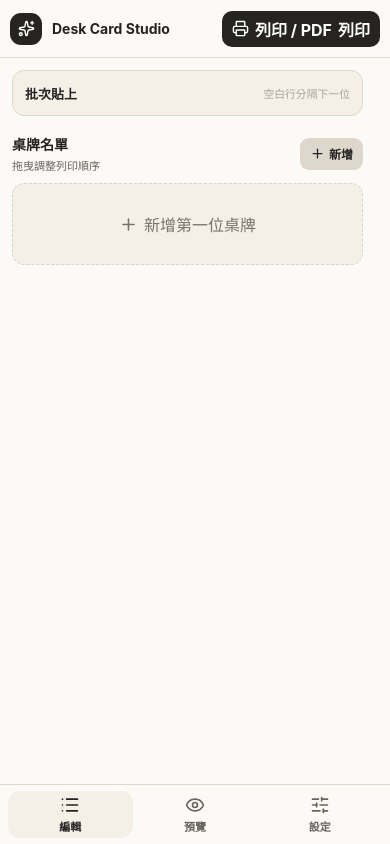
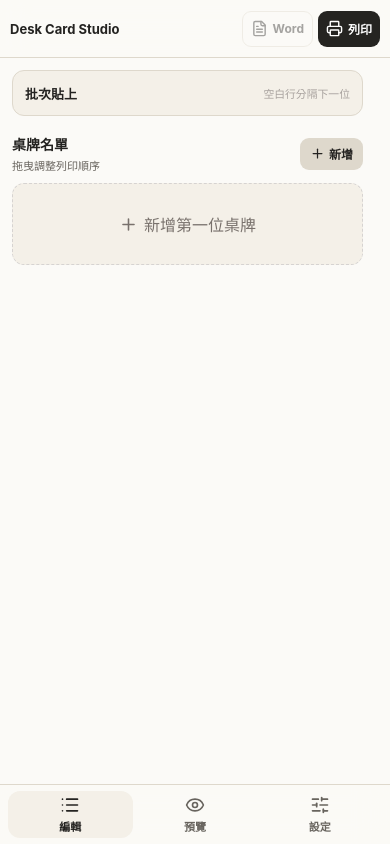
Before and after one commit to jush0147/desk-card-maker, a React (Vite) app: page / in a window 390 px wide. Built offline with nearby package versions, Linux system fonts and the light colour scheme.

Commit message:
Keep mobile preview measurable for printing

```diff
--- a/src/styles.css
+++ b/src/styles.css
@@ -255,3 +255,94 @@ body{color:var(--text);background:var(--soft)}
 
 .text-line{font-synthesis:weight}
 .field-note{display:block;margin-top:5px;font-size:9px;line-height:1.45;color:var(--muted)}
+
+
+/* Keep the preview laid out on compact screens even while another tab is active.
+   display:none made text auto-fit against a zero-sized page, so printing from Edit/Settings shrank text. */
+.mobile-label{display:none}
+.actions .word{
+  border:1px solid var(--border);
+  background:var(--panel);
+  color:var(--text);
+  font-weight:700
+}
+.actions .word:disabled{opacity:.4;cursor:not-allowed}
+
+@media(max-width:1100px){
+  .studio>main{display:block!important;position:relative!important;min-height:0!important}
+
+  .left-panel,.right-panel{
+    display:block!important;
+    position:absolute!important;
+    inset:0!important;
+    width:100%!important;
+    height:100%!important;
+    border:0!important;
+    visibility:hidden;
+    opacity:0;
+    pointer-events:none;
+    z-index:1
+  }
+
+  .preview{
+    display:grid!important;
+    position:absolute!important;
+    inset:0!important;
+    width:100%!important;
+    height:100%!important;
+    visibility:hidden;
+    opacity:0;
+    pointer-events:none;
+    z-index:1
+  }
+
+  .mobile-view-edit .left-panel,
+  .mobile-view-settings .right-panel,
+  .mobile-view-preview .preview{
+    visibility:visible;
+    opacity:1;
+    pointer-events:auto;
+    z-index:2
+  }
+}
+
+@media(max-width:760px){
+  .brand small,.actions a,.actions button:not(.print):not(.word){display:none!important}
+  .actions{gap:5px}
+  .actions .word,.actions .print{
+    display:inline-flex!important;
+    height:36px;
+    min-width:58px;
+    padding:0 9px;
+    gap:5px;
+    border-radius:9px;
+    font-size:12px
+  }
+  .desktop-label{display:none}
+  .mobile-label{display:inline}
+}
+
+@media(max-width:390px){
+  .brand>span{display:none}
+  .brand{min-width:0}
+  .brand b{font-size:13px}
+  .actions .word,.actions .print{min-width:54px;padding:0 8px}
+}
+
+@media print{
+  .left-panel,.right-panel{
+    display:none!important;
+    visibility:hidden!important;
+    opacity:0!important
+  }
+  .preview{
+    display:block!important;
+    position:static!important;
+    inset:auto!important;
+    visibility:visible!important;
+    opacity:1!important;
+    pointer-events:auto!important;
+    width:auto!important;
+    height:auto!important
+  }
+}
```
